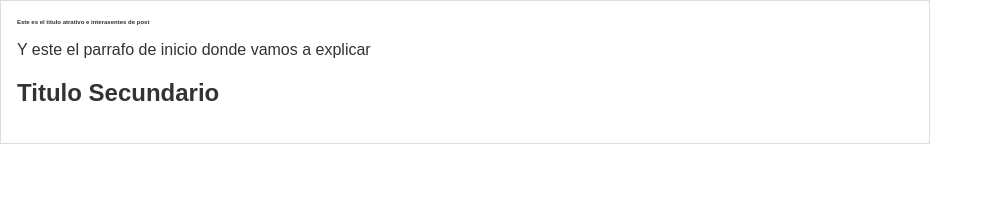
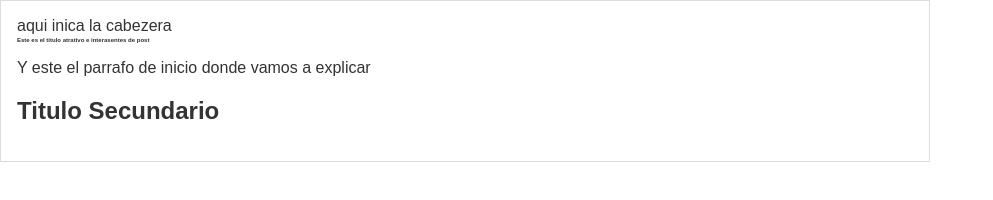
Before and after one commit to victormigueltejeda/hypperblog, a plain HTML site: page index.html in a window 1280 px wide. Shown: the whole page, without its empty margins (0-993 px from the left). Drawn offline with Linux system fonts and the light colour scheme.

Commit message:
commit de la cabezera

```diff
--- a/index.html
+++ b/index.html
@@ -5,6 +5,9 @@
     </head>
     <body>
         <div id="container">
+            <div id="cabezera">
+               aqui inica la cabezera
+            </div>
             <div id="post">
               <h1>
                   Este es el titulo atrativo e interasentes de post
```
